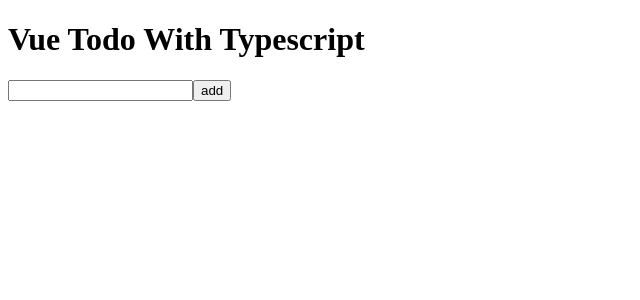
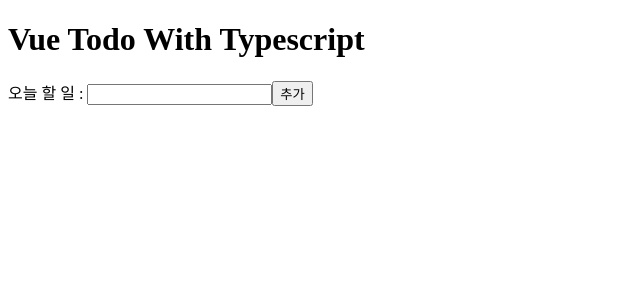
Before and after one commit to hyunnnn98/Vue.js-learn-TypeScript, a Vue app: page / in a window 1280 px wide. Shown: the top 300 px of the page, without its empty margins (0-640 px from the left). Built offline with nearby package versions, Linux system fonts and the light colour scheme.

Commit message:
추가 기능 구현 - props 속성 유효성 검사 및 타입 정의

```diff
--- a/src/App.vue
+++ b/src/App.vue
@@ -1,7 +1,11 @@
 <template>
   <div>
     <h1>Vue Todo With Typescript</h1>
-    <TodoInput :item="todoText" @input="updateTodoText"></TodoInput>
+    <TodoInput
+      :item="todoText"
+      @input="updateTodoText"
+      @add="addTodoItem"
+    ></TodoInput>
   </div>
 </template>
 
@@ -17,8 +21,16 @@ export default Vue.extend({
   },
   components: { TodoInput },
   methods: {
-    updateTodoText(value: any) {
+    updateTodoText(value: string) {
       this.todoText = value;
+    },
+    addTodoItem() {
+      const value = this.todoText;
+      localStorage.setItem(value, value);
+      this.initTodoText();
+    },
+    initTodoText() {
+      this.todoText = '';
     },
   },
 });
--- a/src/components/TodoInput.vue
+++ b/src/components/TodoInput.vue
@@ -1,8 +1,8 @@
 <template>
   <div>
-    <label for="todo-input"></label>
+    <label for="todo-input">오늘 할 일 : </label>
     <input id="todo-input" type="text" :value="item" @input="handleInput" />
-    <button @click="addTodo" type="button">add</button>
+    <button @click="addTodo" type="button">추가</button>
   </div>
 </template>
 
@@ -10,14 +10,21 @@
 import Vue from 'vue';
 
 export default Vue.extend({
-  props: ['item'],
+  props: {
+    item: {
+      type: String,
+      required: true,
+    },
+  },
   methods: {
-    handleInput(event: any) {
-      event.target.value;
-      this.$emit('input', event.target.value);
+    handleInput(event: InputEvent) {
+      // 타입 단언
+      const eventTarget = event.target as HTMLInputElement;
+      this.$emit('input', eventTarget.value);
     },
     addTodo() {
       console.log('add');
+      this.$emit('add');
     },
   },
 });
```
Also changed, not shown: 1 other file (tests, documents, lock files or other folders).
